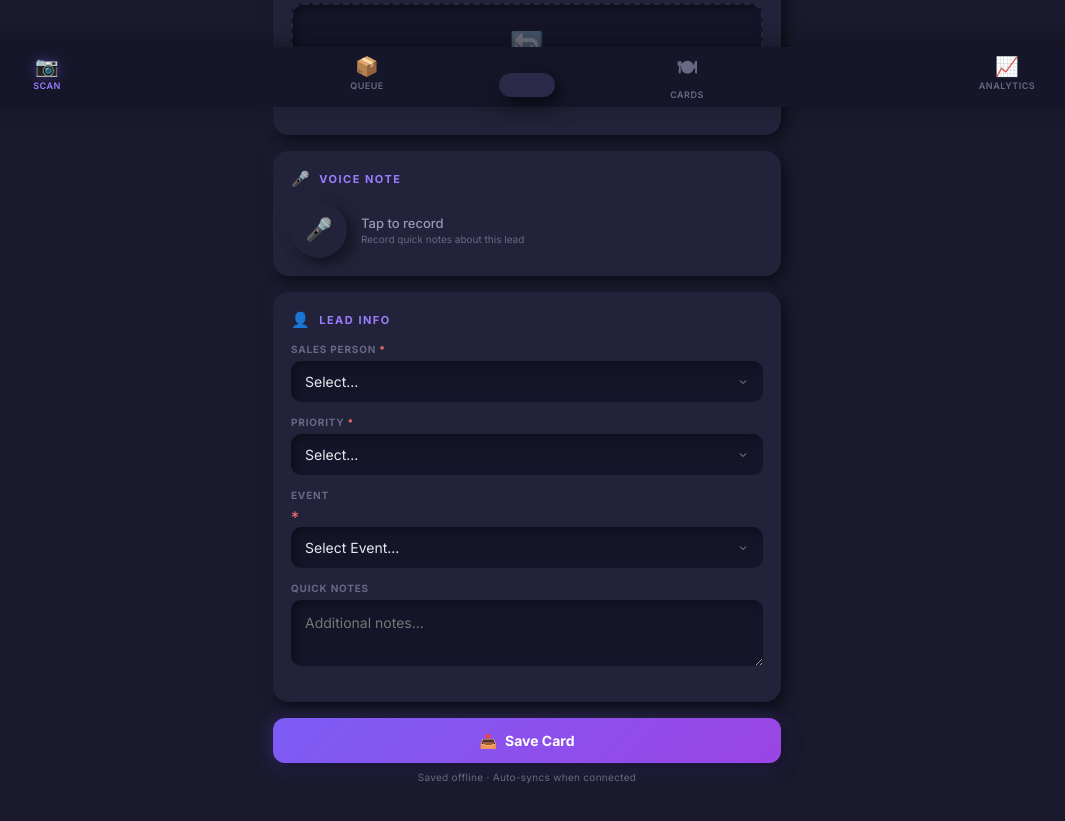
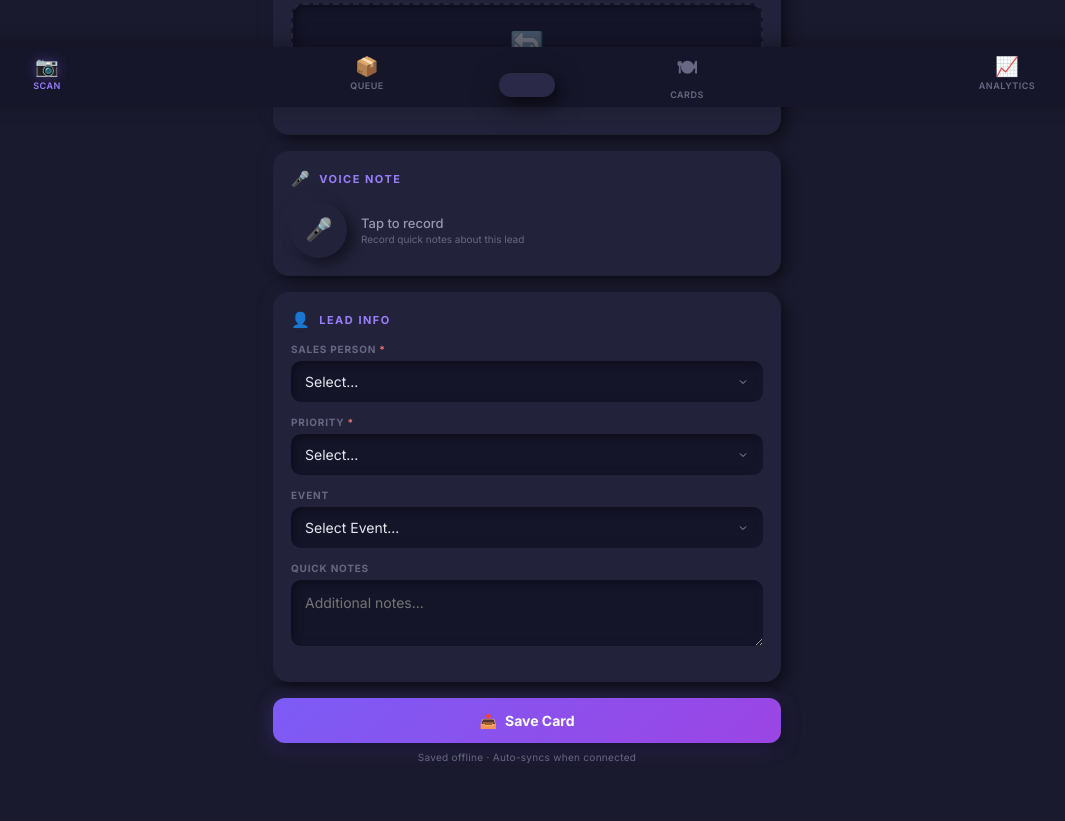
Before and after one commit to Ritin05/Card-Scanner, a plain HTML site: page index.html in a window 1280 px wide. Shown: the part 693-1514 px from the top of the page, without its empty margins (113-1178 px from the left). Drawn offline with Linux system fonts and the light colour scheme.

Commit message:
Fix label formatting for Event selection

```diff
--- a/index.html
+++ b/index.html
@@ -655,7 +655,7 @@
             <select id="pr"><option value="">Select...</option><option value="High">&#128308; High</option><option value="Medium">&#128992; Medium</option><option value="Low">&#128994; Low</option></select>
         </div>
         <div class="fg">
-            <span class="flabel" data-en="Event" data-hi="&#2311;&#2357;&#2375;&#2306;&#2335;">Event</span><span class="freq">*</span>
+            <span class="flabel" data-en="Event" data-hi="&#2311;&#2357;&#2375;&#2306;&#2335;">Event</span>
             <select id="ev"><option value="">Select Event...</option><option value="AMTEX 2026">AMTEX 2026</option><option value="AUTOMATION EXPO 2026">AUTOMATION EXPO 2026</option></select>
         </div>
         <div class="fg">
```
